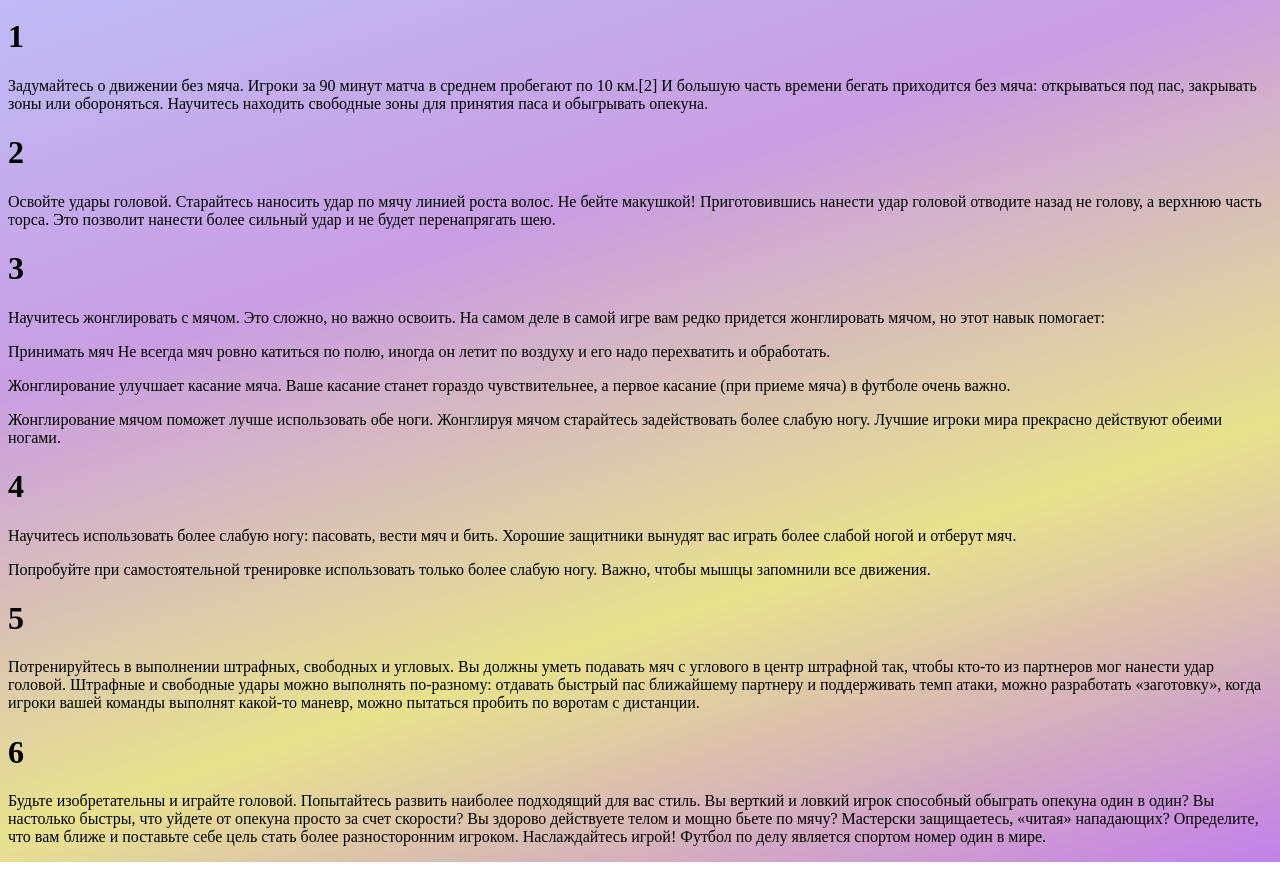
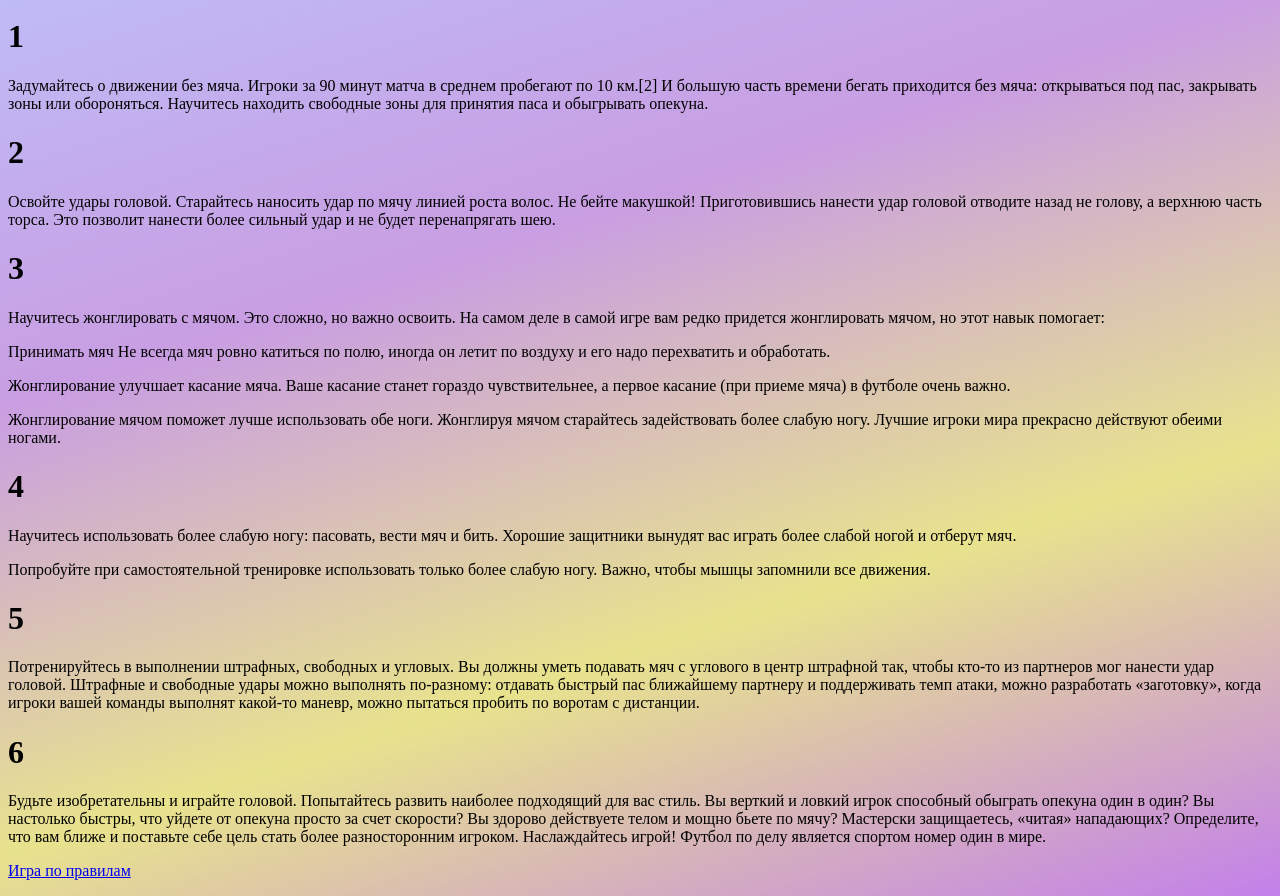
Before and after one commit to qwerty1234567890-afk/football, a plain HTML site: page index2.html in a window 1280 px wide. Shown: the part 48-944 px from the top of the page. Before the commit the page ends 910 px from the top, so only its background shows below. Drawn offline with Linux system fonts and the light colour scheme.

Commit message:
Update index2.html

```diff
--- a/index2.html
+++ b/index2.html
@@ -89,5 +89,6 @@ zabil("primer", bgr); }
 <P><h1>6</h1>
 <P>Будьте изобретательны и играйте головой. Попытайтесь развить наиболее подходящий для вас стиль. Вы верткий и ловкий игрок способный обыграть опекуна один в один? Вы настолько быстры, что уйдете от опекуна просто за счет скорости? Вы здорово действуете телом и мощно бьете по мячу? Мастерски защищаетесь, «читая» нападающих? Определите, что вам ближе и поставьте себе цель стать более разносторонним игроком. Наслаждайтесь игрой! Футбол по делу является спортом номер один в мире.
 <P>
+ <a href="index3.html"> Игра по правилам </a>
 </body>
 </html>
```
